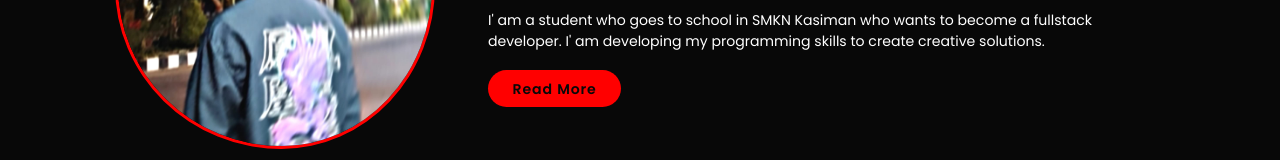
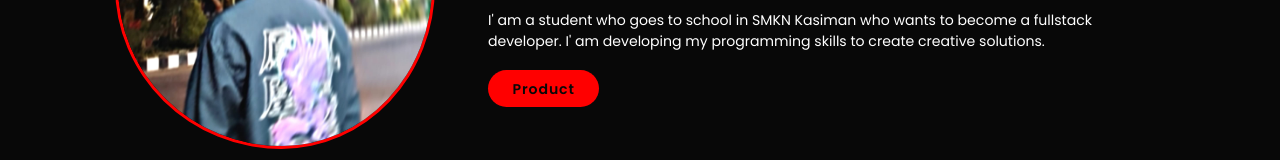
Before and after one commit to Galangperkasa/website3, a plain HTML site: page about.html in a window 1280 px wide. Shown: the part 444-604 px from the top of the page. Drawn offline with nearby package versions, Linux system fonts and the light colour scheme.

Commit message:
Update about.html

```diff
--- a/about.html
+++ b/about.html
@@ -35,7 +35,7 @@
             <h3>I'm a <span>Web Developer</span></h3>
             <p>I' am a student who goes to school in SMKN Kasiman who wants to become a fullstack developer.
                 I' am developing my programming skills to create creative solutions.</p>
-            <a href="#" class="btn">Read More</a>
+            <a href="product.html" class="btn">Product</a>
         </div>
     </section>
 </body>
```
